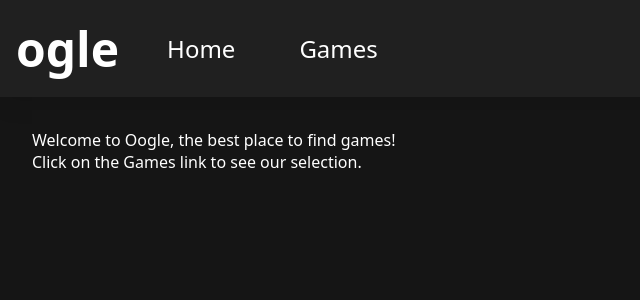
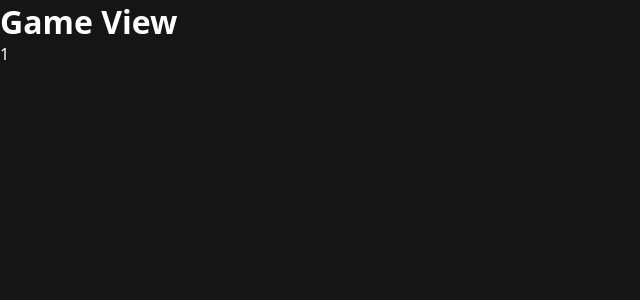
Before and after one commit to hydrarguru/ogle, a Vue app: page /games/1 in a window 1280 px wide. Shown: the top 300 px of the page, without its empty margins (0-640 px from the left). Built offline with nearby package versions, Linux system fonts and the light colour scheme.

Commit message:
Add GameView component and route

```diff
--- a/src/router/index.ts
+++ b/src/router/index.ts
@@ -1,6 +1,7 @@
 import { createRouter, createWebHistory } from 'vue-router'
 import HomeView from '../views/HomeView.vue'
 import GamesView from '../views/GamesView.vue'
+import GameView from '../views/GameView.vue'
 
 const router = createRouter({
   history: createWebHistory(import.meta.env.BASE_URL),
@@ -18,7 +19,7 @@ const router = createRouter({
     {
       path: '/games/:id',
       name: 'game',
-      component: () => import('../views/HomeView.vue')
+      component: GameView
     },
   ]
 })
--- /dev/null
+++ b/src/views/GameView.vue
@@ -0,0 +1,12 @@
+<script setup lang="ts">
+</script>
+
+<template>
+    <div>
+        <h1>Game View</h1>
+        <p>{{ $route.params.id }}</p>
+    </div>
+</template>
+
+<style scoped>
+</style>
```
